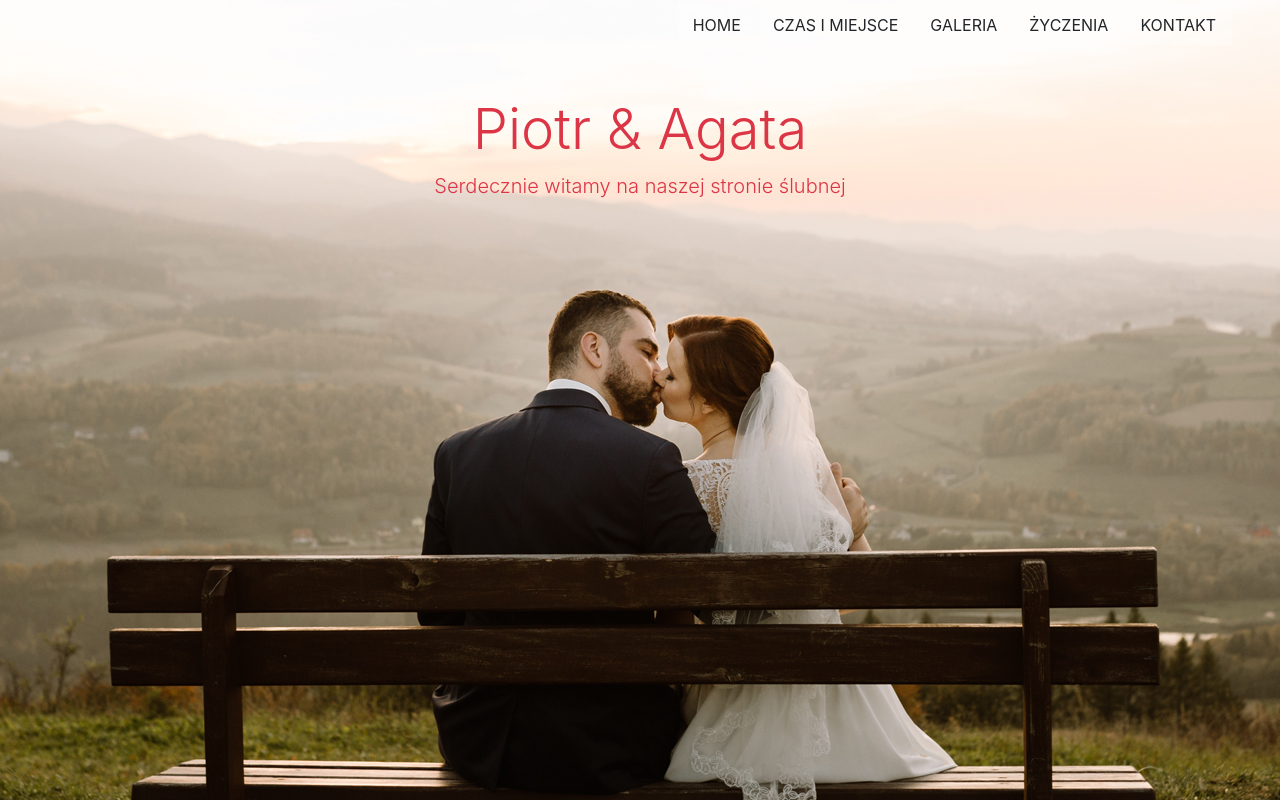
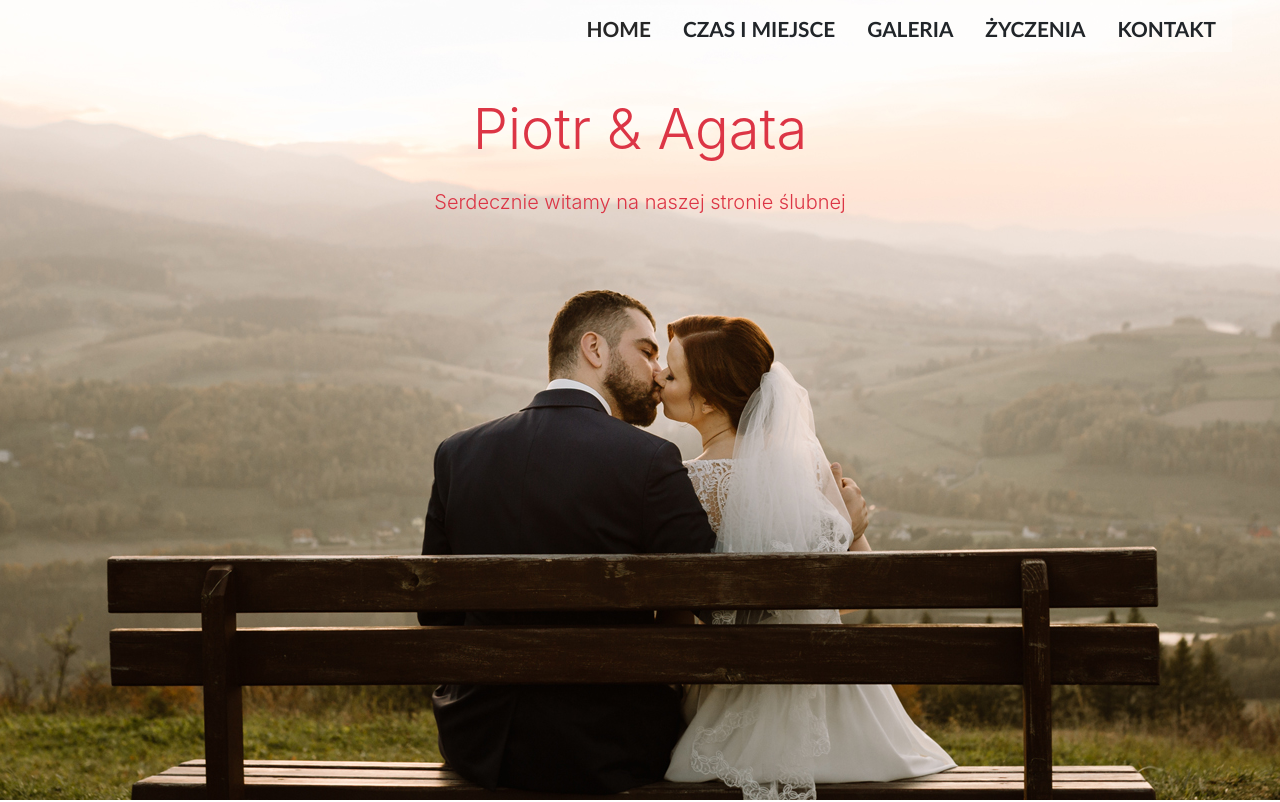
Before and after one commit to wilkpiotr/wedding-site, a React (Create React App) app: page / in a window 1280 px wide. Shown: the top 802 px of the page. Built offline with nearby package versions, Linux system fonts and the light colour scheme.

Commit message:
new css styles in Nav and Home components

```diff
--- a/src/Components/Home/Home.jsx
+++ b/src/Components/Home/Home.jsx
@@ -10,10 +10,9 @@ const Home = () => {
     <Container fluid className="p-0 pt-5 vh-100 home" id="home">
         <Row className="p-0 m-0 ">
             <Col className="mt-5">
-                <h1 className="text-center display-4 text-danger">Piotr & Agata</h1>
+                <h1 className="text-center display-4 text-danger head">Piotr & Agata</h1>
                 <p className="lead text-center text-danger">Serdecznie witamy na naszej stronie ślubnej</p>
             </Col>
-            {/* <Col className="pic justify-content-end"><img className="vh-100" src={picture} alt="my"/></Col> */}
         </Row>
     </Container>
     )
--- a/src/Components/Home/Home.scss
+++ b/src/Components/Home/Home.scss
@@ -1,8 +1,7 @@
 .home {
     background-image: url('../../images/1(451).jpg');
     background-position: center calc(100% + 200px);
-    .pic {
-        padding: 0;
-        max-height: 100 vh;
+    .head {
+        padding-bottom: 16px;
     }
 }
--- a/src/Components/Nav/Nav.jsx
+++ b/src/Components/Nav/Nav.jsx
@@ -11,10 +11,24 @@ class NavDropdownExample extends Component {
     }
 
     render() {
+
+      const checkScroll = () => {
+        if (window.scrollY > 500) {
+          const navi = document.querySelector('.link');
+          navi.classList.add('scroll');
+        } else {
+          const navi = document.querySelector('.link');
+          navi.classList.remove('scroll');
+        }
+      }
+
+      window.setInterval(checkScroll, 100)
+
       return (
+
         <Nav as="ul" className="justify-content-end fixed-top nav pr-5 text-uppercase" variant="pills" activeKey={this.state.activeKey} onSelect={k => this.handleSelect(k)}>
           <Nav.Item as="li">
-            <Nav.Link as="a" className="link " eventKey="1" href="#home">
+            <Nav.Link as="a" className="link" eventKey="1" href="#home">
               Home
             </Nav.Link>
           </Nav.Item>
--- a/src/Components/Nav/Nav.scss
+++ b/src/Components/Nav/Nav.scss
@@ -1,6 +1,8 @@
 .nav {
     margin-top: 5px;
-
+    font-family: 'Gill Sans', 'Gill Sans MT', Calibri, 'Trebuchet MS', sans-serif;
+    font-weight: bold;
+    font-size: 1.3rem;
     .link {
         color: rgb(38, 38, 38);
         background-color: rgba($color: #ffffff, $alpha: 0.3);
@@ -14,5 +16,6 @@
         }
     }
 }
-
-/* // export default; */
+.scroll {
+    color: red!important;
+}
```
